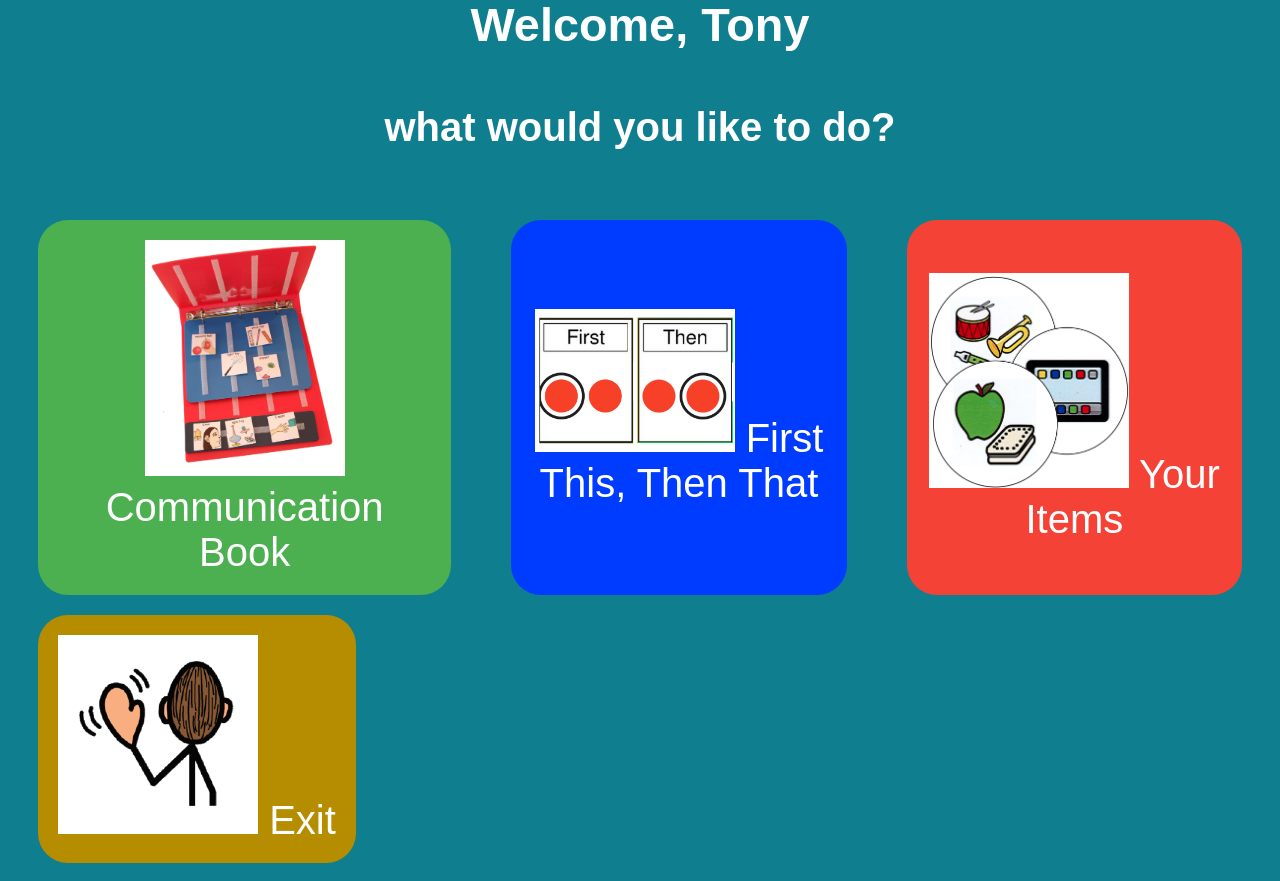
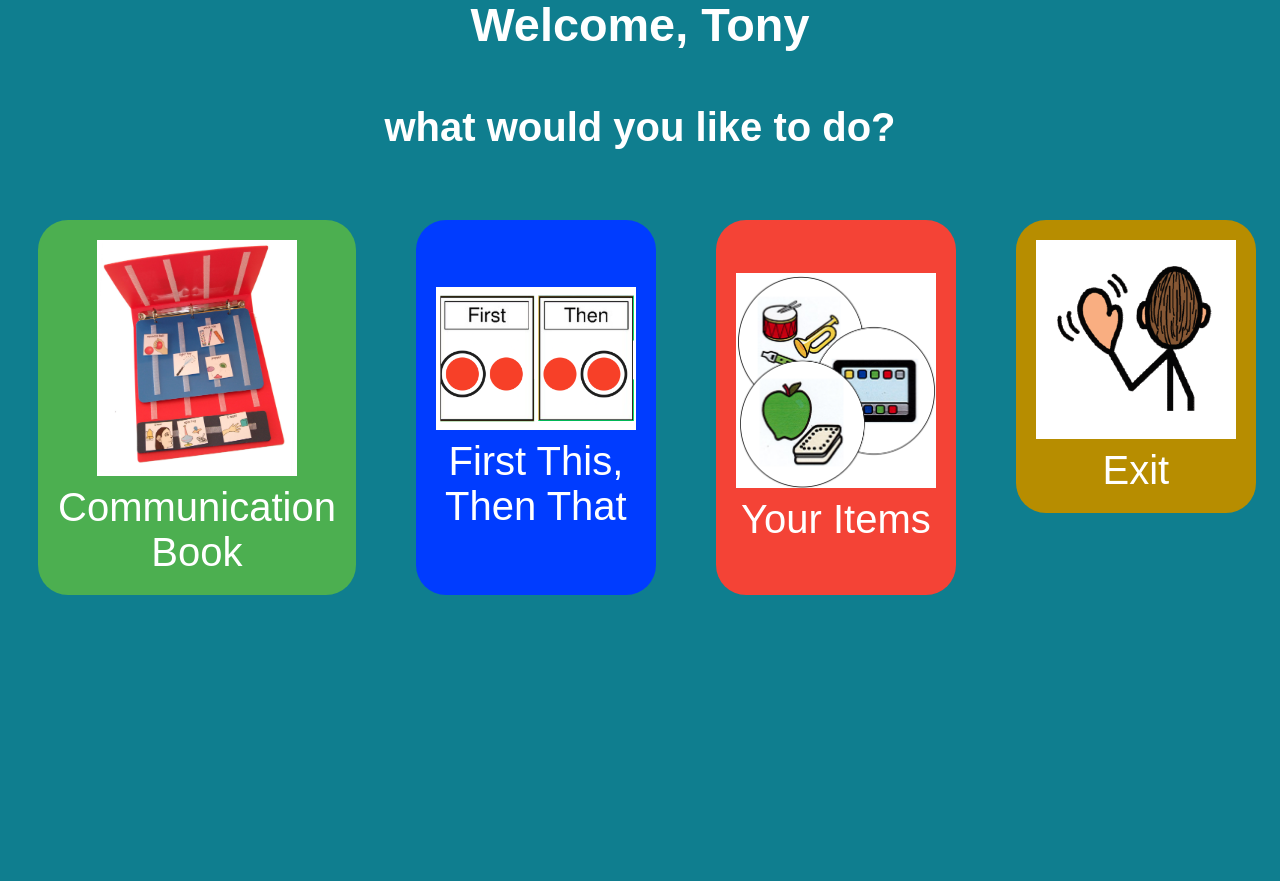
Before and after one commit to thatisdrtruman/pecs-online, a PHP site: page /change-child-passcode.html in a window 1280 px wide. Shown: the part 168-1049 px from the top of the page. After the commit the page ends 763 px from the top, so only its background shows below. Run offline with PHP 8.4, Linux system fonts and the light colour scheme.

```diff
--- a/pecs-general.css
+++ b/pecs-general.css
@@ -67,9 +67,6 @@
     grid-template-columns: auto auto auto auto;
   }
 
-  .welcome-grid-container {
-    grid-template-columns: auto auto auto;
-  }
 
   .center {
     display: flex;
```
